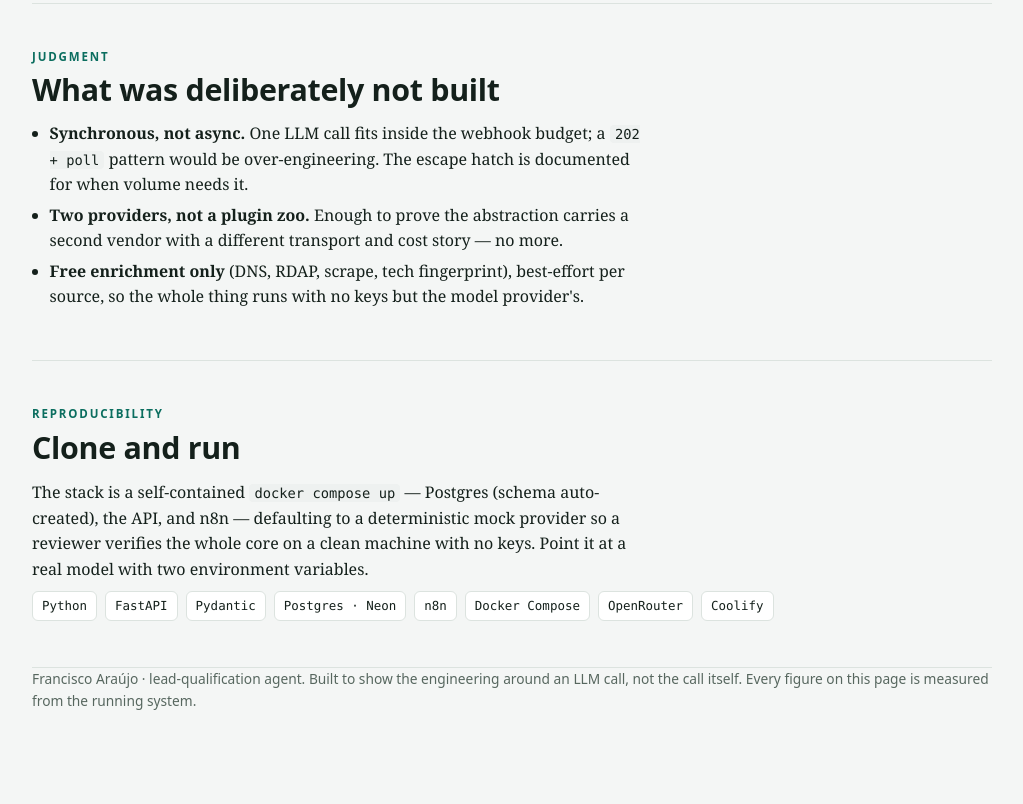
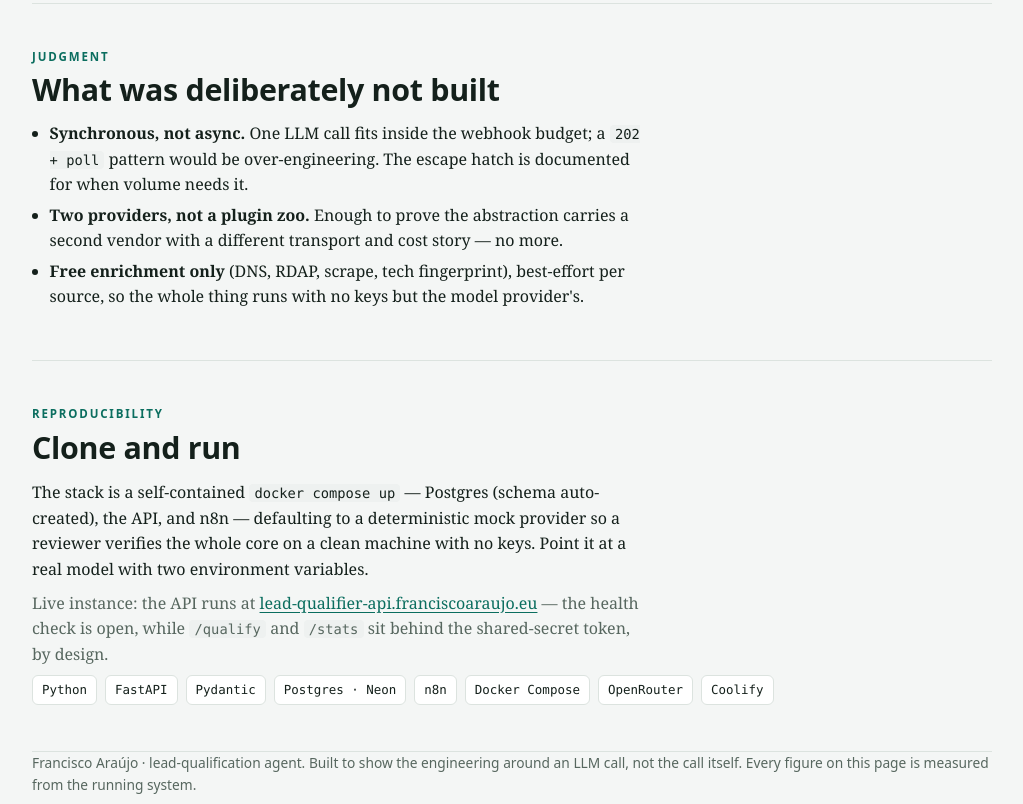
Before and after one commit to franciscoaraujo23/lead-qualifier-agent, a plain HTML site: page docs/case-study.html in a window 1280 px wide. Shown: the part 4793-5597 px from the top of the page, without its empty margins (128-1151 px from the left). Before the commit the page ends 5513 px from the top, so only its background shows below. Drawn offline with Linux system fonts and the light colour scheme.

Commit message:
Link the live API instance from the case study
Adds the deployed API's health-check URL as clickable proof the piece is really
running, and notes that /qualify and /stats sit behind the shared-secret token
by design. Keeps the charset prepend and repo image name on the served copies.

```diff
--- a/docs/case-study.html
+++ b/docs/case-study.html
@@ -341,6 +341,7 @@ request_completed     {score: 8, cost_usd: 0.002112,
     <div class="eyebrow">Reproducibility</div>
     <h2>Clone and run</h2>
     <p>The stack is a self-contained <code>docker compose up</code> — Postgres (schema auto-created), the API, and n8n — defaulting to a deterministic mock provider so a reviewer verifies the whole core on a clean machine with no keys. Point it at a real model with two environment variables.</p>
+    <p class="muted">Live instance: the API runs at <a href="https://lead-qualifier-api.franciscoaraujo.eu/healthz">lead-qualifier-api.franciscoaraujo.eu</a> — the health check is open, while <code>/qualify</code> and <code>/stats</code> sit behind the shared-secret token, by design.</p>
     <div class="stack">
       <span>Python</span><span>FastAPI</span><span>Pydantic</span><span>Postgres · Neon</span><span>n8n</span><span>Docker Compose</span><span>OpenRouter</span><span>Coolify</span>
     </div>
```
Also changed, not shown: site/index.html (+1 -0 lines).
